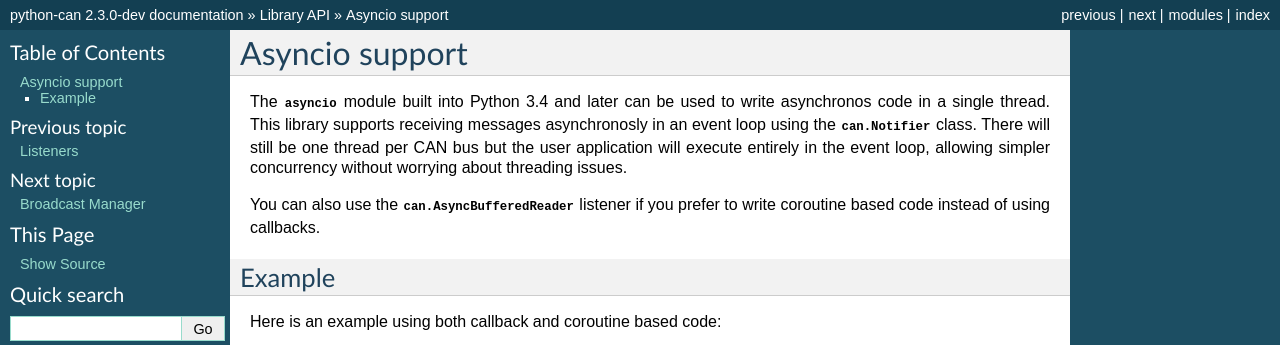
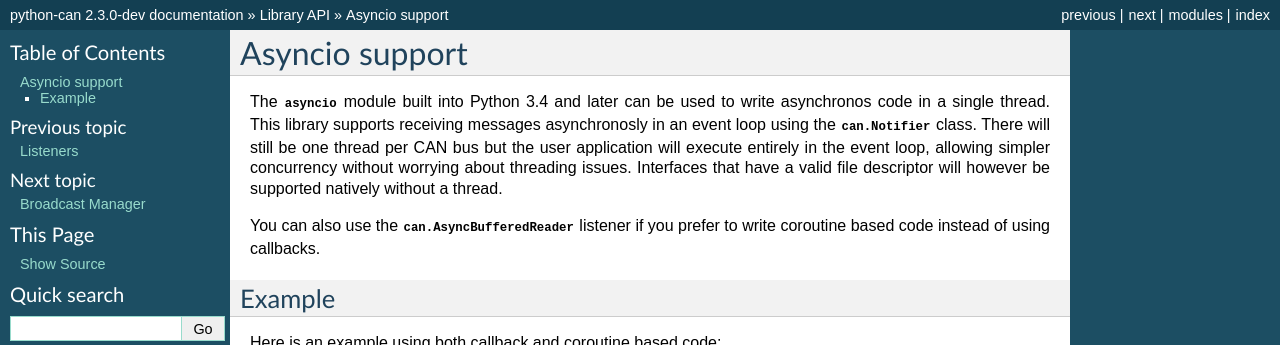
Before and after one commit to hardbyte/python-can, a Sphinx documentation site: the page built from doc/asyncio.rst, in a window 1280 px wide, cut to the strip 0-345 px from the top of the page. Built offline with Sphinx 7.4.7, drawn with Linux system fonts in a browser that asks for light colours.

Commit message:
Tweak documentation

```diff
--- a/doc/asyncio.rst
+++ b/doc/asyncio.rst
@@ -8,7 +8,8 @@ asynchronos code in a single thread. This library supports receiving messages
 asynchronosly in an event loop using the :class:`can.Notifier` class.
 There will still be one thread per CAN bus but the user application will execute
 entirely in the event loop, allowing simpler concurrency without worrying about
-threading issues.
+threading issues. Interfaces that have a valid file descriptor will however be
+supported natively without a thread.
 
 You can also use the :class:`can.AsyncBufferedReader` listener if you prefer
 to write coroutine based code instead of using callbacks.
```
